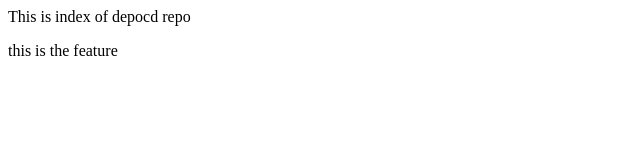
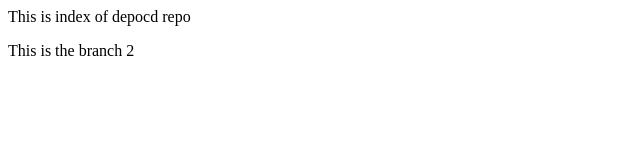
Before and after one commit to aneeb101-nb/Repo, a plain HTML site: page index.html in a window 1280 px wide. Shown: the full height of the page, 0-640 px from the left. Drawn offline with Linux system fonts and the light colour scheme.

Commit message:
change branch2

```diff
--- a/index.html
+++ b/index.html
@@ -2,5 +2,6 @@
     This is index of depocd repo
 </p>
 <p>
-    this is the feature
+   This is the branch 2
+
 </p>
```
